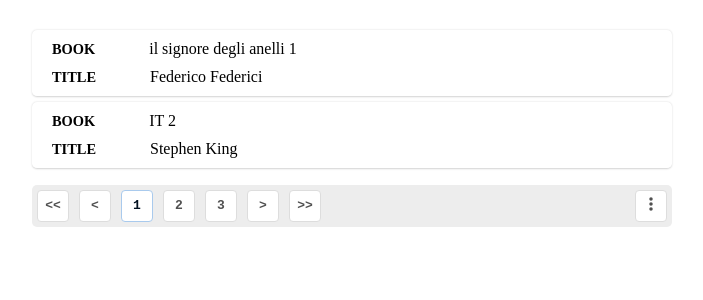
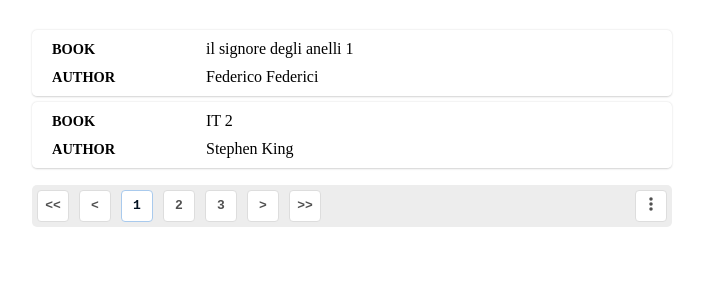
Before and after one commit to fabioportieri/exercises, an Angular app: page / in a window 1280 px wide. Shown: the top 300 px of the page, without its empty margins (288-991 px from the left). Built offline with nearby package versions, Linux system fonts and the light colour scheme; data requests are answered from the project's data file.

Commit message:
minor fixes

```diff
--- a/src/app/books/books.component.scss
+++ b/src/app/books/books.component.scss
@@ -21,8 +21,10 @@
         .title {
           font-weight: 600;
           text-transform: uppercase;
-          padding-right: 50px;
+
           font-size: 0.9rem;
+          display: inline-block;
+          min-width:150px;
         }
       }
     }
--- a/src/app/books/books.component.ts
+++ b/src/app/books/books.component.ts
@@ -29,7 +29,7 @@ import { BooksService } from './books.service';
       <ul>
         <li *ngFor="let el of (dataToShow$ | async) ?? []">
           <div><span class="title">book</span> {{ el.titleBook }}</div>
-          <div><span class="title">title</span> {{ el.authorName }}</div>
+          <div><span class="title">author</span> {{ el.authorName }}</div>
         </li>
       </ul>
 
--- a/src/app/shared/ui-kit/paginator/rxjs-paginator.component.ts
+++ b/src/app/shared/ui-kit/paginator/rxjs-paginator.component.ts
@@ -23,7 +23,7 @@ import { START_PAGE, DEFAULT_CURRENT_PAGE, DEFAULT_ELEMENTS_PER_PAGE } from './p
           <input (keydown.enter)="changeElementsPerPage(elementsPerPageFC.value)"
               type="number" class="form-control" name="elementsPerPage" [formControl]="elementsPerPageFC"  />
           <span>
-            change to {{elementsPerPageFC.value ?? '-'}} elements per size </span>
+            change to {{elementsPerPageFC.value ?? '-'}} elements per page </span>
         </div>
         <div class="menu-icon" (mouseenter)="menuInHandler()" >
           <fa-icon [icon]="['fas', 'ellipsis-v']"></fa-icon>
```
